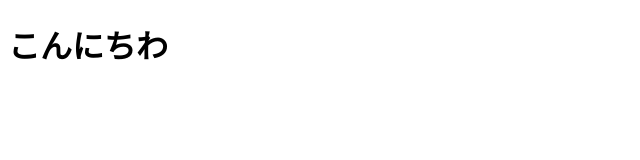
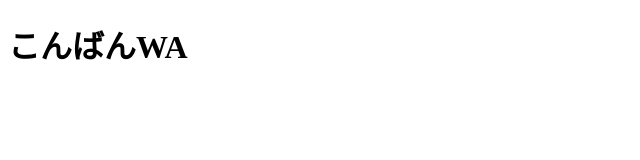
Before and after one commit to kikutiakazawayamaguti/aiueooo, a plain HTML site: page index.html in a window 1280 px wide. Shown: the full height of the page, 0-640 px from the left. Drawn offline with Linux system fonts and the light colour scheme.

Commit message:
2025-10-6

```diff
--- a/index.html
+++ b/index.html
@@ -6,6 +6,6 @@
     <title>Document</title>
 </head>
 <body>
-    <h1>こんにちわ</h1>
+    <h1>こんばんWA</h1>
 </body>
 </html>
```
